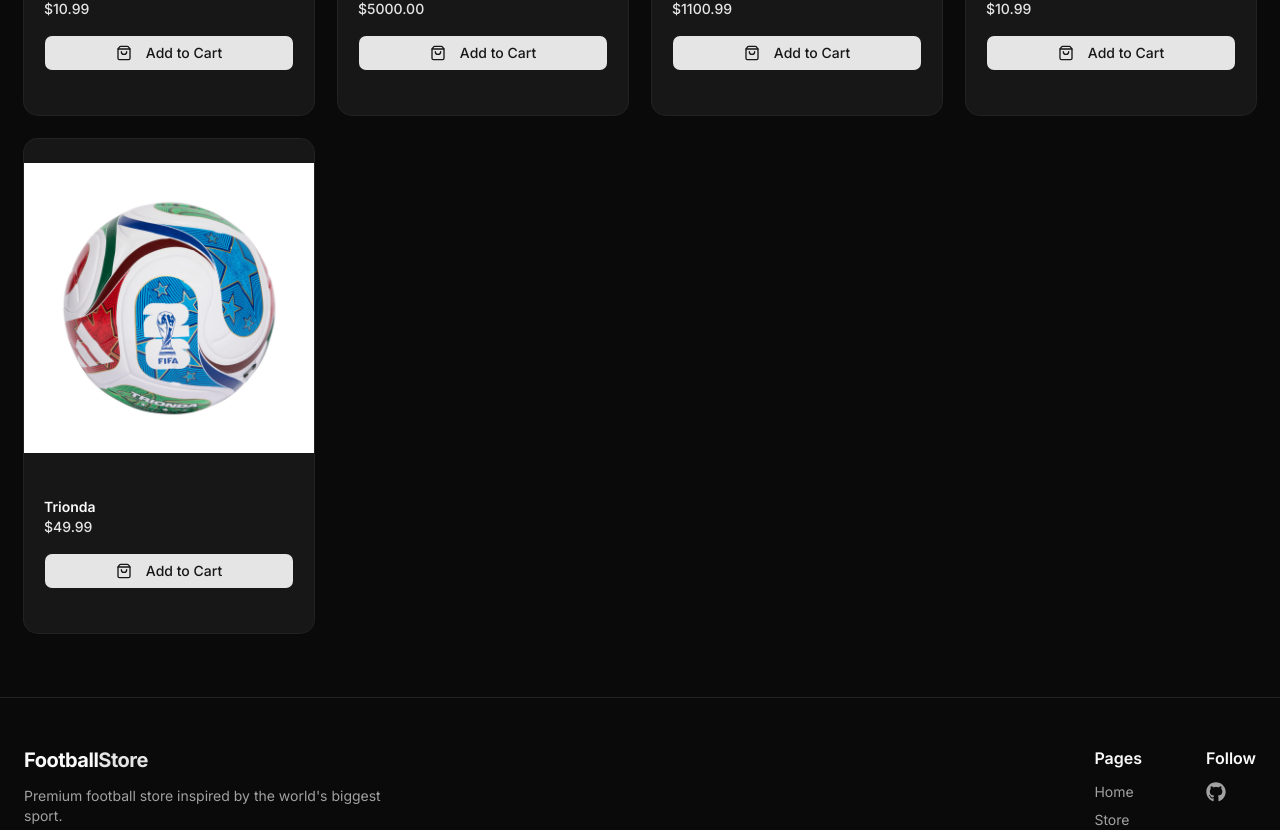
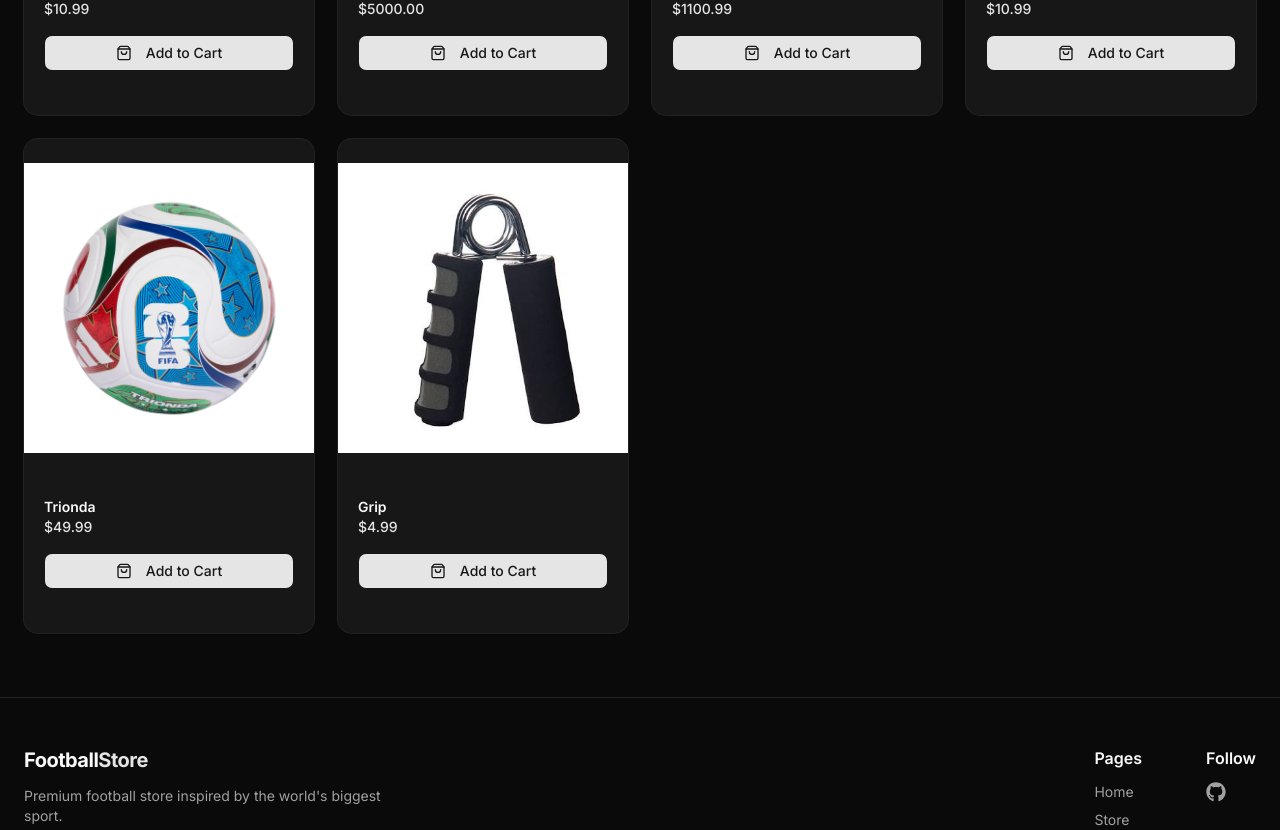
Before and after one commit to Kostasxaldoupis/Shopping-Cart2, a Next.js app: page /store in a window 1280 px wide. Shown: the part 620-1450 px from the top of the page. Built offline with nearby package versions, Linux system fonts and the light colour scheme.

Commit message:
grip for penguin

```diff
--- a/app/data/products.ts
+++ b/app/data/products.ts
@@ -49,7 +49,14 @@
     description: "Official 2026 World Cup match ball.",
     category: "Ball",
   },
-
+    {
+    id: 6,
+    name: "Grip",
+    price: 4.99,
+    image: "/imgs/grip.jpg",
+    description: "grip for penguin.",
+    category: "Grip",
+  },
 
 
   // Shoes
```
Also changed, not shown: public/imgs/grip.jpg (added).
